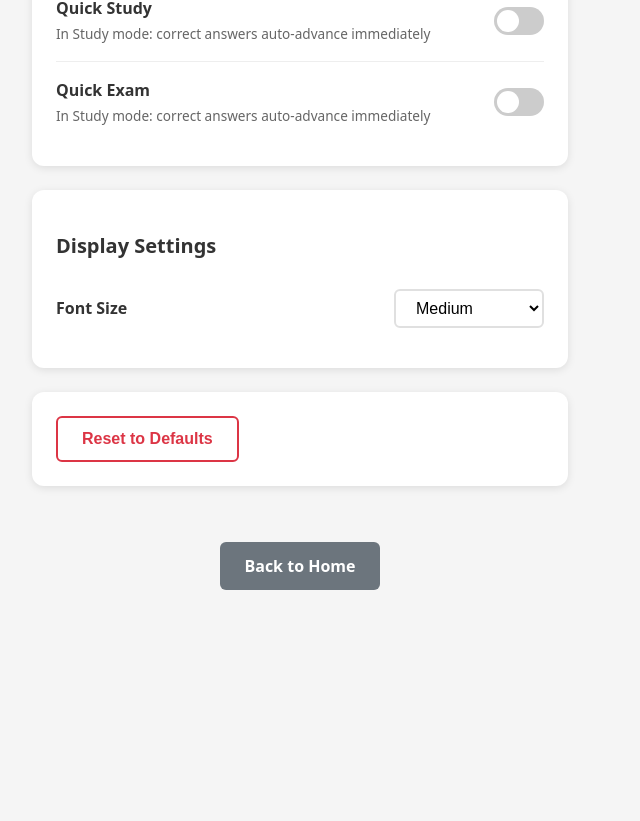
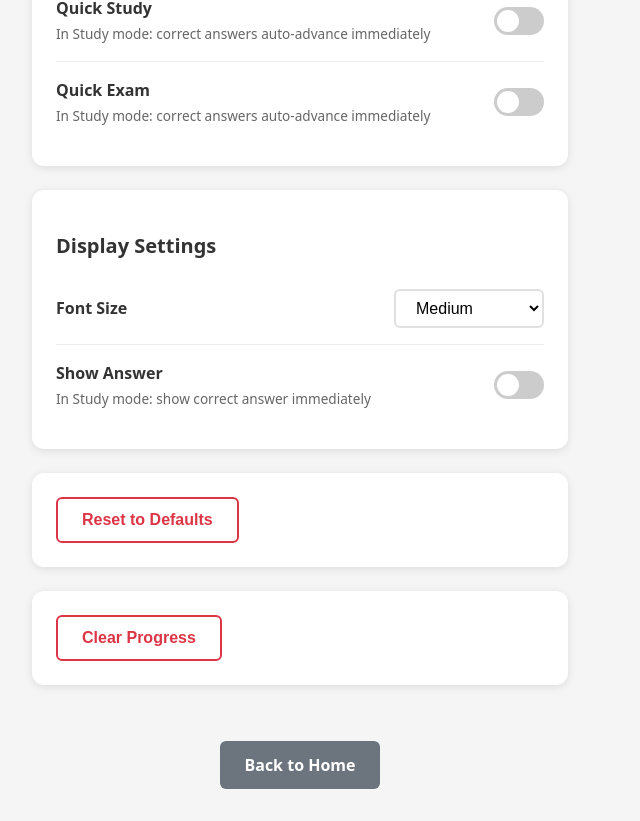
Before and after one commit to nerdito/HamStudy, a React (Vite) app: page /HamStudy/settings in a window 1280 px wide. Shown: the part 593-1414 px from the top of the page, without its empty margins (0-640 px from the left). Before the commit the page ends 1215 px from the top, so only its background shows below. Built offline with nearby package versions, Linux system fonts and the light colour scheme.

Commit message:
Add Show Answer option and Clear Progress button
- Add Show Answer toggle in Settings (shows correct answer immediately in Study mode)
- Add Clear Progress button to reset exam history
- Update QuestionCard to highlight correct answer when showAnswer is enabled

```diff
--- a/src/components/Exam.jsx
+++ b/src/components/Exam.jsx
@@ -155,6 +155,7 @@ function Exam({ questions: allQuestions, questionCount, mode, license, onBack })
         onAnswer={handleAnswer}
         showResult={showResult}
         mustClickCorrect={mustClickCorrect}
+        showAnswer={mode === 'study' && settings.showAnswer}
       />
 
       <div className="exam-navigation">
--- a/src/components/QuestionCard.jsx
+++ b/src/components/QuestionCard.jsx
@@ -1,7 +1,19 @@
 import './QuestionCard.css'
 
-function QuestionCard({ question, selectedAnswer, onAnswer, showResult, mustClickCorrect }) {
+function QuestionCard({ question, selectedAnswer, onAnswer, showResult, mustClickCorrect, showAnswer }) {
   const getAnswerClass = (index) => {
+    if (showAnswer || showResult) {
+      if (index === question.correct) {
+        return 'correct'
+      }
+      if (selectedAnswer === index && selectedAnswer !== question.correct) {
+        return 'incorrect'
+      }
+      if (selectedAnswer === index) {
+        return 'selected'
+      }
+      return ''
+    }
     if (!showResult) {
       return selectedAnswer === index ? 'selected' : ''
     }
@@ -40,7 +52,7 @@ function QuestionCard({ question, selectedAnswer, onAnswer, showResult, mustClic
           </button>
         ))}
       </div>
-      {showResult && (
+      {(showResult || showAnswer) && selectedAnswer !== null && (
         <div className={`result-indicator ${selectedAnswer === question.correct ? 'correct' : 'incorrect'}`}>
           {selectedAnswer === question.correct ? '✓ Correct!' : '✗ Incorrect'}
         </div>
--- a/src/context/SettingsContext.jsx
+++ b/src/context/SettingsContext.jsx
@@ -10,7 +10,8 @@ const DEFAULT_SETTINGS = {
   },
   quickPractice: false,
   quickExam: false,
-  fontSize: 'medium'
+  fontSize: 'medium',
+  showAnswer: false
 }
 
 const MAX_QUESTIONS = {
@@ -69,6 +70,10 @@ export function SettingsProvider({ children }) {
     setSettings(prev => ({ ...prev, fontSize: value }))
   }
 
+  const setShowAnswer = (value) => {
+    setSettings(prev => ({ ...prev, showAnswer: value }))
+  }
+
   const saveExamResult = (result) => {
     const newResult = {
       id: Date.now(),
@@ -97,6 +102,7 @@ export function SettingsProvider({ children }) {
       setQuickPractice,
       setQuickExam,
       setFontSize,
+      setShowAnswer,
       saveExamResult,
       examHistory,
       clearExamHistory,
--- a/src/pages/Settings.jsx
+++ b/src/pages/Settings.jsx
@@ -9,7 +9,7 @@ const LICENSE_NAMES = {
 }
 
 function Settings() {
-  const { settings, updateStudyQuestions, setQuickPractice, setQuickExam, setFontSize, resetToDefaults, MAX_QUESTIONS, FONT_SIZES } = useSettings()
+  const { settings, updateStudyQuestions, setQuickPractice, setQuickExam, setFontSize, setShowAnswer, clearExamHistory, resetToDefaults, MAX_QUESTIONS, FONT_SIZES } = useSettings()
 
   const handleInputChange = (license, value) => {
     const numValue = parseInt(value, 10) || 5
@@ -96,11 +96,32 @@ function Settings() {
             <option value="xlarge">Extra Large</option>
           </select>
         </div>
+
+        <div className="toggle-group">
+          <label className="toggle-label">
+            <span>Show Answer</span>
+            <span className="toggle-description">In Study mode: show correct answer immediately</span>
+          </label>
+          <label className="toggle-switch">
+            <input
+              type="checkbox"
+              checked={settings.showAnswer}
+              onChange={(e) => setShowAnswer(e.target.checked)}
+            />
+            <span className="toggle-slider"></span>
+          </label>
+        </div>
       </div>
 
       <div className="settings-section">
         <button className="reset-button" onClick={resetToDefaults}>
           Reset to Defaults
+        </button>
+      </div>
+
+      <div className="settings-section">
+        <button className="reset-button" onClick={clearExamHistory}>
+          Clear Progress
         </button>
       </div>
 
```
Also changed, not shown: 3 other files (tests, documents, lock files or other folders).
